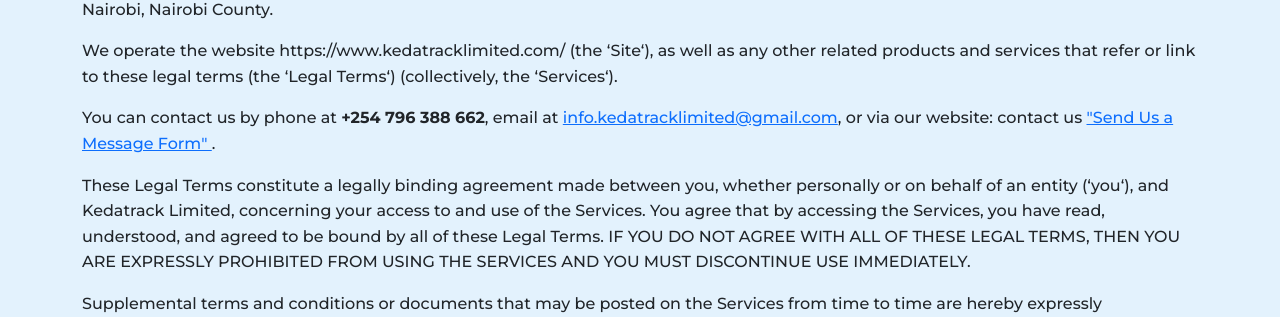
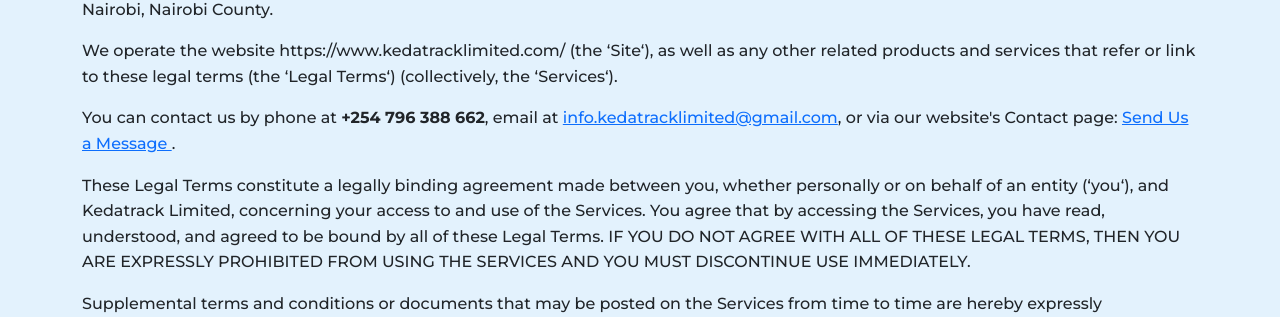
Before and after one commit to KEVINOCHAE/kedatrack, a Flask app: page /terms_of_service in a window 1280 px wide. Shown: the part 341-658 px from the top of the page. Run offline with Flask 3, Linux system fonts and the light colour scheme; some libraries are stand-ins or nearby versions.

Commit message:
last update

```diff
--- a/app/templates/main/terms_of_service.html
+++ b/app/templates/main/terms_of_service.html
@@ -11,7 +11,7 @@
   <h2 class="mt-4"><strong>1. ACCEPTANCE OF TERMS</strong></h2>
   <p>We are Kedatrack Limited (‘Company‘, ‘we‘, ‘us‘, or ‘our‘), a company registered in Kenya at the 680 Hotel Building, Muindi Mbingu Street, Nairobi, Nairobi County.</p>
   <p>We operate the website https://www.kedatracklimited.com/ (the ‘Site‘), as well as any other related products and services that refer or link to these legal terms (the ‘Legal Terms‘) (collectively, the ‘Services‘).</p>
-  <p>You can contact us by phone at <strong>+254 796 388 662</strong>, email at </strong> <a href="mailto:info.kedatracklimited@gmail.com">info.kedatracklimited@gmail.com</a>, or via our website: contact us <a href="https://www.kedatracklimited.com/contact/">"Send Us a Message Form" </a>.</p>
+  <p>You can contact us by phone at <strong>+254 796 388 662</strong>, email at </strong> <a href="mailto:info.kedatracklimited@gmail.com">info.kedatracklimited@gmail.com</a>, or via our website's Contact page: <a href="https://www.kedatracklimited.com/contact">Send Us a Message </a>.</p>
   <p>These Legal Terms constitute a legally binding agreement made between you, whether personally or on behalf of an entity (‘you‘), and Kedatrack Limited, concerning your access to and use of the Services. You agree that by accessing the Services, you have read, understood, and agreed to be bound by all of these Legal Terms. IF YOU DO NOT AGREE WITH ALL OF THESE LEGAL TERMS, THEN YOU ARE EXPRESSLY PROHIBITED FROM USING THE SERVICES AND YOU MUST DISCONTINUE USE IMMEDIATELY.</p>
   <p>Supplemental terms and conditions or documents that may be posted on the Services from time to time are hereby expressly incorporated herein by reference. We reserve the right, in our sole discretion, to make changes or modifications to these Legal Terms at any time and for any reason. We will alert you about any changes by updating the ‘Last updated’ date of these Legal Terms, and you waive any right to receive specific notice of each such change. It is your responsibility to periodically review these Legal Terms to stay informed of updates. You will be subject to, and will be deemed to have been made aware of and to have accepted, the changes in any revised Legal Terms by your continued use of the Services after the date such revised Legal Terms are posted.</p>
   <p>The Services are intended for users who are at least 18 years old. Persons under the age of 18 are not permitted to use or register for the Services.</p>
@@ -128,7 +128,7 @@ As a user of the Services, you agree not to:</p>
  </ol>
 
   <h2 class="mt-4"><strong>9. PRIVACY POLICY</strong></h2>
-  <p>We care about data privacy and security. Please review our:<a href="https://www.kedatracklimited.com/privacy-policy/">Privacy Policy </a>. By using the Services, you agree to be bound by our Privacy Policy, which is incorporated into these Legal Terms. Please be advised the Services are hosted in the USA. If you access the Services from any other region of the world with laws or other requirements governing personal data collection, use, or disclosure that differ from applicable laws in the USA, then through your continued use of the Services, you are transferring your data to the USA, and you expressly consent to have your data transferred to and processed in the USA.</p>
+  <p>We care about data privacy and security. Please review our:<a href="https://www.kedatracklimited.com/privacy-policy">Privacy Policy </a>. By using the Services, you agree to be bound by our Privacy Policy, which is incorporated into these Legal Terms. Please be advised the Services are hosted in the USA. If you access the Services from any other region of the world with laws or other requirements governing personal data collection, use, or disclosure that differ from applicable laws in the USA, then through your continued use of the Services, you are transferring your data to the USA, and you expressly consent to have your data transferred to and processed in the USA.</p>
 
   <h2 class="mt-4"><strong>10. TERM AND TERMINATION</strong></h2>
   <p>These Legal Terms shall remain in full force and effect while you use the Services. WITHOUT LIMITING ANY OTHER PROVISION OF THESE LEGAL TERMS, WE RESERVE THE RIGHT TO, IN OUR SOLE DISCRETION AND WITHOUT NOTICE OR LIABILITY, DENY ACCESS TO AND USE OF THE SERVICES (INCLUDING BLOCKING CERTAIN IP ADDRESSES), TO ANY PERSON FOR ANY REASON OR FOR NO REASON, INCLUDING WITHOUT LIMITATION FOR BREACH OF ANY REPRESENTATION, WARRANTY, OR COVENANT CONTAINED IN THESE LEGAL TERMS OR OF ANY APPLICABLE LAW OR REGULATION. WE MAY TERMINATE YOUR USE OR PARTICIPATION IN THE SERVICES OR DELETE ANY CONTENT OR INFORMATION THAT YOU POSTED AT ANY TIME, WITHOUT WARNING, IN OUR SOLE DISCRETION.</p>
```
